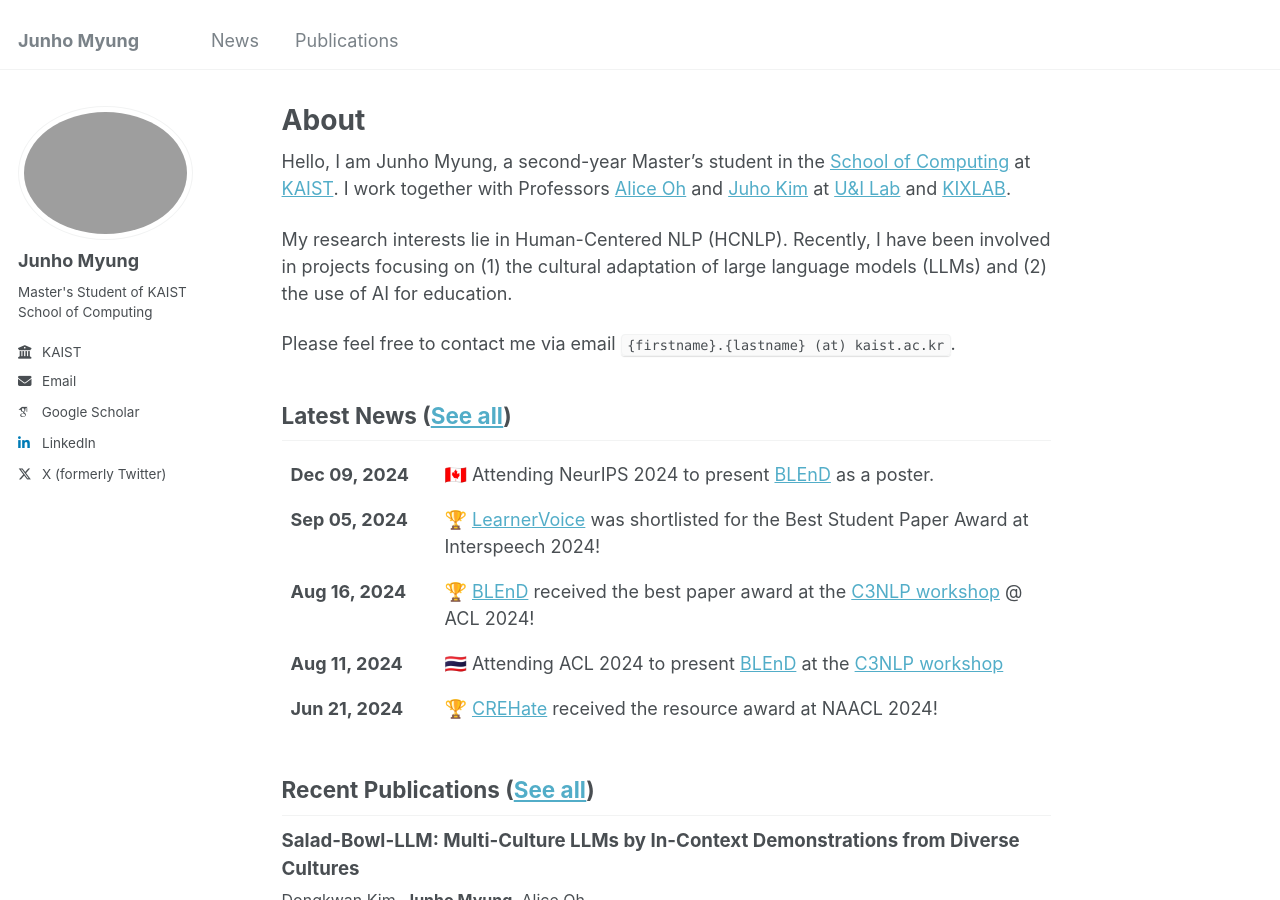
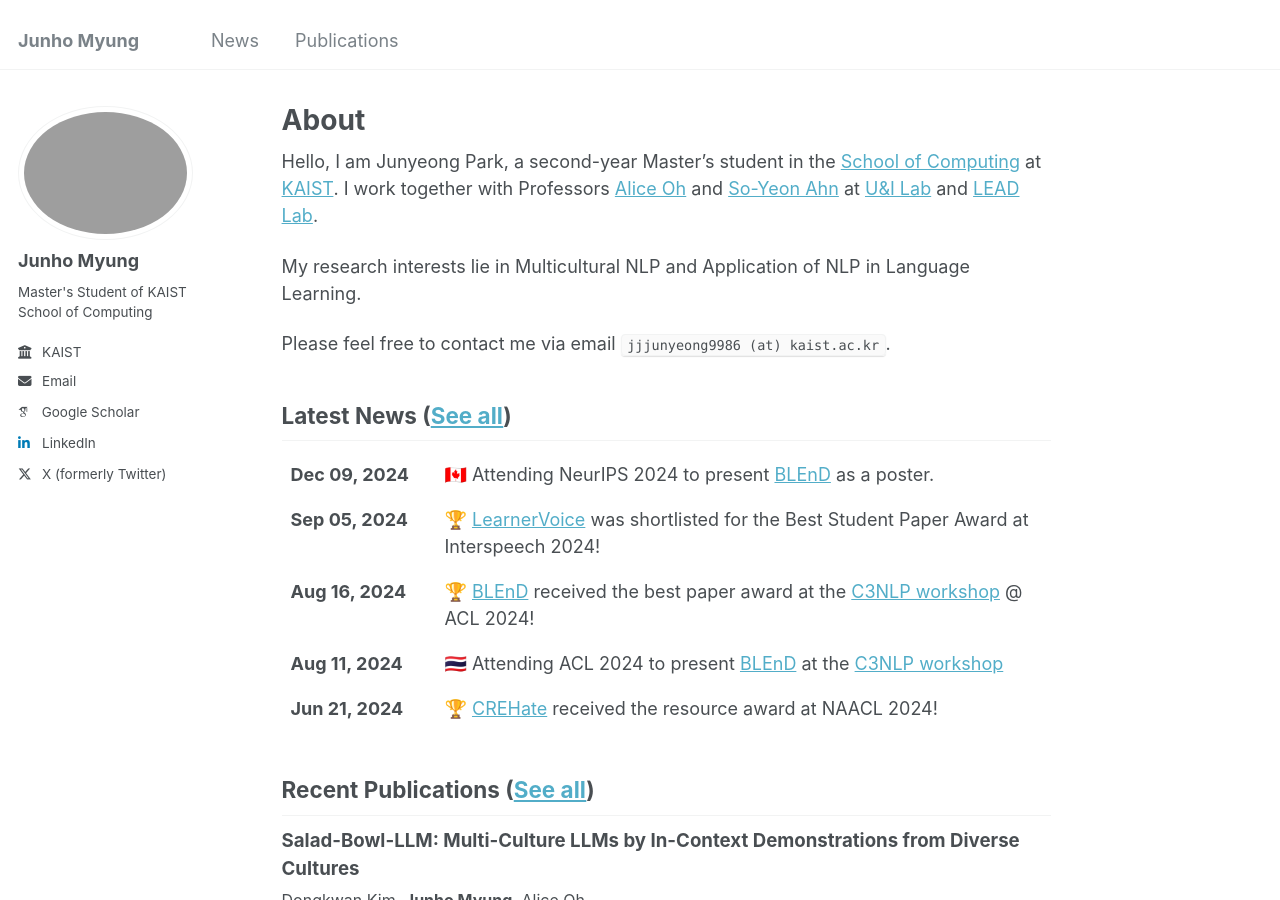
Before and after one commit to jjjunyeong/jjjunyeong.github.io, a Jekyll site: the page built from _pages/about.md, in a window 1280 px wide and 900 px high. Built offline with Jekyll 4.4.1, drawn with Linux system fonts in a browser that asks for light colours; some web fonts are replaced.

Commit message:
Update about.md

```diff
--- a/_pages/about.md
+++ b/_pages/about.md
@@ -7,11 +7,11 @@ redirect_from:
   - /about.html
 ---
 
-Hello, I am Junho Myung, a second-year Master’s student in the [School of Computing](https://cs.kaist.ac.kr/) at [KAIST](https://www.kaist.ac.kr/en/). I work together with Professors [Alice Oh](https://aliceoh9.github.io/) and [Juho Kim](https://juhokim.com/) at [U&I Lab](https://uilab.kr/) and [KIXLAB](https://www.kixlab.org/).
+Hello, I am Junyeong Park, a second-year Master’s student in the [School of Computing](https://cs.kaist.ac.kr/) at [KAIST](https://www.kaist.ac.kr/en/). I work together with Professors [Alice Oh](https://aliceoh9.github.io/) and [So-Yeon Ahn](https://sites.google.com/view/soyeonahn/about) at [U&I Lab](https://uilab.kr/) and [LEAD Lab](https://sites.google.com/view/soyeonahn/about).
 
-My research interests lie in Human-Centered NLP (HCNLP). Recently, I have been involved in projects focusing on (1) the cultural adaptation of large language models (LLMs) and (2) the use of AI for education.
+My research interests lie in Multicultural NLP and Application of NLP in Language Learning.
 
-Please feel free to contact me via email <code>{firstname}.{lastname} (at) kaist.ac.kr</code>.
+Please feel free to contact me via email <code>jjjunyeong9986 (at) kaist.ac.kr</code>.
 
 Latest News ([See all](/news/))
 ------
```
